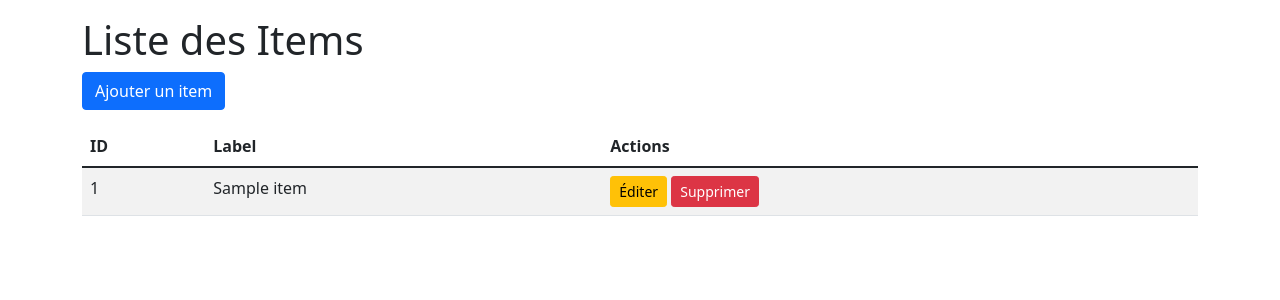
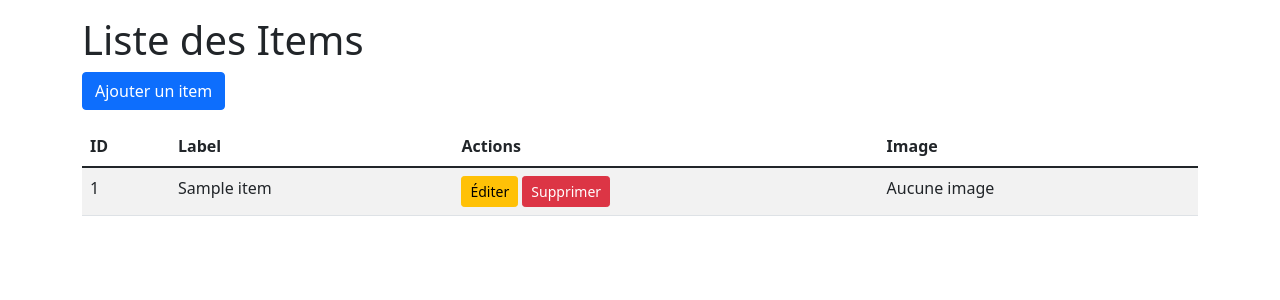
Before and after one commit to bcharthur/client-test-nuit-info-2024, a Flask app: template templates/items/index.html in a window 1280 px wide. Shown: the top 300 px of the page. Run offline with Flask 3, Linux system fonts and the light colour scheme; the template is opened without the code that fills it: most values are stand-ins (such as "Sample title", 1, 10 or a date in 2020).

Commit message:
gestion envoi image à l'api

```diff
--- a/app.py
+++ b/app.py
@@ -1,11 +1,17 @@
 from flask import Flask, render_template, request, redirect, url_for, flash
 
+import os
 import requests
+from flask import send_from_directory, redirect, url_for, flash
 
 API_BASE_URL = "http://localhost:5000/api"  # URL de l'API du serveur
 
 app = Flask(__name__)
 app.secret_key = "secret_key_for_client"
+
+CACHE_DIR = os.path.join(os.path.dirname(os.path.abspath(__file__)), 'cache')
+if not os.path.exists(CACHE_DIR):
+    os.makedirs(CACHE_DIR)
 
 @app.route('/')
 def home():
@@ -28,15 +34,27 @@ def list_items():
 def add_item():
     if request.method == 'POST':
         label = request.form.get('label')
-        # Envoi de la requête POST à l'API
-        r = requests.post(f"{API_BASE_URL}/items", json={"label": label})
+        image_file = request.files.get('image')
+
+        files = {}
+        data = {'label': label}
+
+        if image_file:
+            files = {'image': (image_file.filename, image_file.read(), image_file.mimetype)}
+
+        r = requests.post(f"{API_BASE_URL}/items", data=data, files=files)
         if r.status_code == 201:
-            flash("Item ajouté avec succès", "success")
+            resp_data = r.json()
+            flash("Item ajouté avec succès !", "success")
+            flash(f"Taille originale: {resp_data.get('original_size', 'N/A')} octets", "info")
+            flash(f"Taille compressée: {resp_data.get('compressed_size', 'N/A')} octets", "info")
             return redirect(url_for('list_items'))
         else:
             flash("Erreur lors de l'ajout de l'item", "danger")
             return redirect(url_for('list_items'))
+
     return render_template('items/add.html')
+
 
 @app.route('/items/edit/<int:item_id>', methods=['GET', 'POST'])
 def edit_item(item_id):
@@ -74,6 +92,25 @@ def delete_item(item_id):
         flash("Erreur lors de la suppression de l'item", "danger")
     return redirect(url_for('list_items'))
 
+@app.route('/items/<int:item_id>/fetch_image')
+def fetch_image(item_id):
+    # Appeler l'API pour récupérer l'image
+    r = requests.get(f"{API_BASE_URL}/items/{item_id}/original_image", stream=True)
+    if r.status_code == 200:
+        # Enregistrer l'image dans cache/item_id.jpg
+        image_path = os.path.join(CACHE_DIR, f"{item_id}.jpg")
+        with open(image_path, 'wb') as f:
+            for chunk in r.iter_content(chunk_size=8192):
+                f.write(chunk)
+        # Rediriger vers la route qui affiche l'image
+        return redirect(url_for('view_cached_image', filename=f"{item_id}.jpg"))
+    else:
+        flash("Aucune image disponible pour cet item", "warning")
+        return redirect(url_for('list_items'))
+
+@app.route('/cached/<filename>')
+def view_cached_image(filename):
+    return send_from_directory(CACHE_DIR, filename)
 
 if __name__ == '__main__':
     # Démarre le serveur Flask du client sur le port 5001
--- a/templates/items/index.html
+++ b/templates/items/index.html
@@ -1,7 +1,6 @@
 {% extends 'base.html' %}
 
 {% block title %}Liste des Items{% endblock %}
-
 {% block body %}
 <h1>Liste des Items</h1>
 <a class="btn btn-primary" href="{{ url_for('add_item') }}">Ajouter un item</a>
@@ -12,6 +11,7 @@
             <th>ID</th>
             <th>Label</th>
             <th>Actions</th>
+            <th>Image</th>
         </tr>
     </thead>
     <tbody>
@@ -26,11 +26,21 @@
                         <button class="btn btn-sm btn-danger" type="submit">Supprimer</button>
                     </form>
                 </td>
+                <td>
+                    {% if item.has_image %}
+                        <!-- Lien pour prévisualiser -->
+                        <a class="btn btn-sm btn-info" href="{{ url_for('fetch_image', item_id=item.id) }}" target="_blank">Prévisualiser</a>
+                        <!-- Lien pour télécharger -->
+                        <a class="btn btn-sm btn-secondary" href="{{ url_for('fetch_image', item_id=item.id) }}" download>Télécharger</a>
+                    {% else %}
+                        Aucune image
+                    {% endif %}
+                </td>
             </tr>
             {% endfor %}
         {% else %}
             <tr>
-                <td colspan="3" class="text-center">Aucun item</td>
+                <td colspan="4" class="text-center">Aucun item</td>
             </tr>
         {% endif %}
     </tbody>
```
Also changed, not shown: templates/items/add.html (+6 -1 lines).
